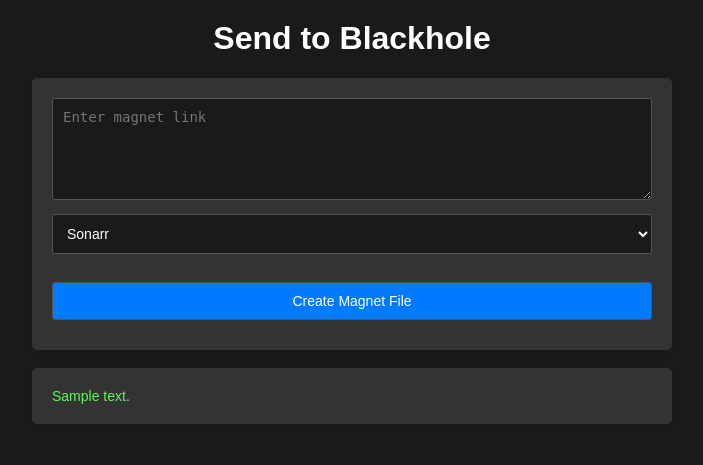
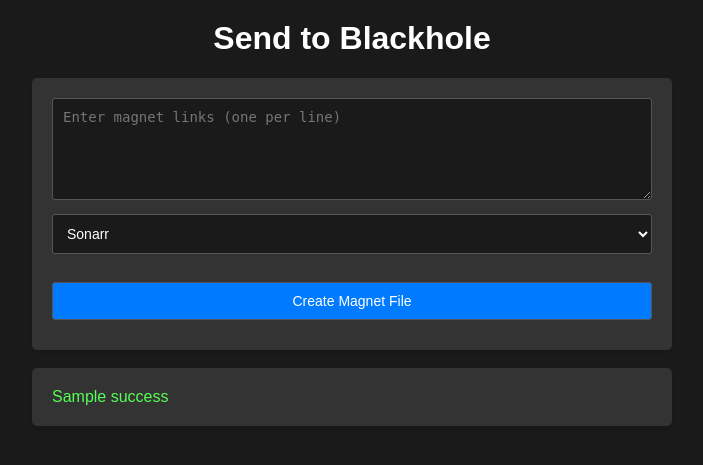
Before and after one commit to Tomhet/send-to-blackhole, a Flask app: template templates/index.html in a window 1280 px wide. Shown: the top 465 px of the page, without its empty margins (288-991 px from the left). Run offline with Flask 2, Linux system fonts and the light colour scheme; the template is opened without the code that fills it: most values are stand-ins (such as "Sample title", 1, 10 or a date in 2020).

Commit message:
feat: support multiple magnet links at once

```diff
--- a/app.py
+++ b/app.py
@@ -4,7 +4,7 @@ from urllib.parse import unquote
 import requests
 import re
 
-regex = r'(?<=btih:)(?P<hash>[^&]*).*&dn=(?P<name>[^&]*)'
+regex = r'urn:btih:(?P<hash>[a-fA-F0-9]{40})(?:&.*dn=(?P<name>[^&]+))?'
 regex_btdig = r'(?<=<title>)(?P<name>[^\s]*)(?= torrent)'
 base_url = 'https://btdig.com/search?q='
 
@@ -13,35 +13,45 @@ app = Flask(__name__)
 @app.route('/', methods=['GET', 'POST'])
 def index():
     if request.method == 'POST':
-        magnet = request.form.get('magnet')
-        filepath = request.form.get('filepath')
+        magnets = request.form.get('magnet')
+        folder = request.form.get('filepath')
 
-        magnet = str(magnet)
-        valid_input = re.match(r'magnet:\?xt=urn:[a-z0-9]+:[a-zA-Z0-9]{32}', magnet)
-        if not valid_input:
-            return render_template('index.html', error_message='Invalid input. Please enter a valid magnet link.')
+        magnet_links = magnets.splitlines()
 
-        matches = re.search(regex, magnet, re.MULTILINE)
+        error_messages = []
+        success_messages = []
 
-        # if no dn in magnet link fall back to scraping btdig
-        if not matches.group('name'):
-            print('falling back to btdig')
-            page = requests.get(base_url+magnet)
-            matches = re.search(regex_btdig, page.text, re.MULTILINE)
+        for magnet in magnet_links:
+            magnet = str(magnet)
+            valid_input = re.match(r'magnet:\?xt=urn:[a-z0-9]+:[a-zA-Z0-9]{32}', magnet)
 
-        # if no name in btdig fall back to using hash as name
-        if not matches.group('name'):
-            render_template('index.html', error_message='Could not get torrent name. Using hash.')
-            torrent_name = matches.group('hash')
+            if not valid_input:
+                error_messages.append(f'Invalid input: {magnet}')
+                continue
 
-        # make torrent name human readable
-        torrent_name = unquote(matches.group('name'))
+            matches = re.search(regex, magnet)
 
-        filepath = 'symlinks/' + filepath + torrent_name + '.magnet'
-        with open(filepath, 'w') as file:
-            file.write(magnet)
+            # if no dn in magnet link fall back to scraping btdig
+            if not matches.group('name'):
+                print('falling back to btdig')
+                page = requests.get(base_url + magnet)
+                matches = re.search(regex_btdig, page.text)
 
-        return render_template('index.html', ok_message=f'Successfully sent {torrent_name} to blackhole!')
+            # if no name in btdig fall back to using hash as name
+            if not matches.group('name'):
+                torrent_name = matches.group('hash')
+                error_messages.append(f'Could not get torrent name for magnet: {magnet}. Using hash: {torrent_name}.')
+            else:
+                # make torrent name human readable only if it isnt the hash
+                torrent_name = unquote(matches.group('name'))
+
+            filepath = 'symlinks/' + folder + torrent_name + '.magnet'
+            with open(filepath, 'w') as file:
+                file.write(magnet)
+
+            success_messages.append(f'Successfully sent {torrent_name} to blackhole!')
+
+        return render_template('index.html', success_messages=success_messages, error_messages=error_messages)
 
     return render_template('index.html')
 
--- a/templates/index.html
+++ b/templates/index.html
@@ -70,7 +70,7 @@
 <body>
     <h1>Send to Blackhole</h1>
     <form method="post">
-        <textarea name="magnet" rows="5" placeholder="Enter magnet link"></textarea>
+        <textarea name="magnet" rows="5" placeholder="Enter magnet links (one per line)"></textarea>
         <br>
         <select name="filepath">
             <option value="sonarr/">Sonarr</option>
@@ -82,11 +82,11 @@
         <input type="submit" value="Create Magnet File">
     </form>
     <br>
-    {% if error_message %}
-        <p class="error message">{{ error_message }}</p>
-    {% endif %}
-    {% if ok_message %}
-        <p class="ok message">{{ ok_message }}</p>
-    {% endif %}
+    {% for error in error_messages %}
+        <div class="message error">{{ error }}</div><br>
+    {% endfor %}
+    {% for success in success_messages %}
+        <div class="message ok">{{ success }}</div><br>
+    {% endfor %}
 </body>
 </html>
```
